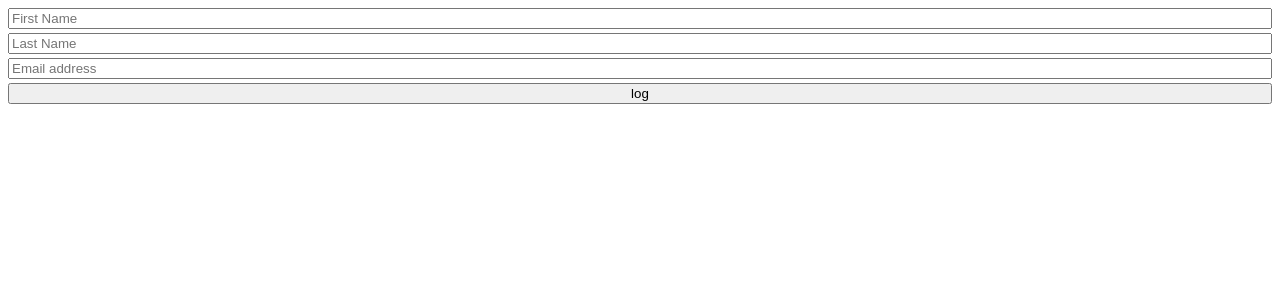
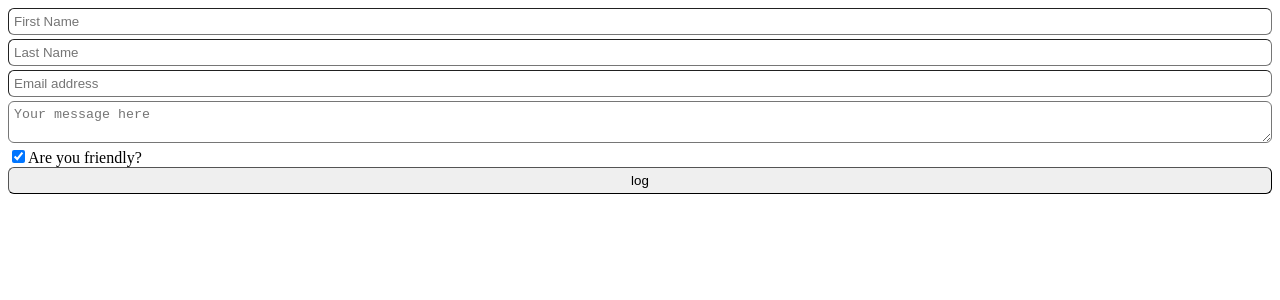
Before and after one commit to KrekoG/React-tutorial, a React app in the folder form-parctice/: page / in a window 1280 px wide. Shown: the top 300 px of the page. Built offline with nearby package versions, Linux system fonts and the light colour scheme.

Commit message:
Add textarea and checkbox

```diff
--- a/form-parctice/src/App.js
+++ b/form-parctice/src/App.js
@@ -6,11 +6,18 @@ export default function App() {
         firstName: "",
         lastName: "",
         email: "",
+        comments: "",
+        isFriendly: true,
     })
 
     function handleChange(event) {
+        const {name, value, type, checked} = event.target
+
         setFormData(prev =>
-            ({...prev, [event.target.name]: event.target.value})
+            ({
+                ...prev,
+                [name]: type === "checkbox" ? checked : value
+            })
         )
     }
 
@@ -38,6 +45,23 @@ export default function App() {
                     value={formData.email}
                     name="email"
                 />
+
+                <textarea
+                    placeholder="Your message here"
+                    onChange={handleChange}
+                    value={formData.comments}
+                    name="comments"
+                />
+                <div>
+                    <input
+                        id="isFriendly"
+                        type="checkbox"
+                        checked={formData.isFriendly}
+                        onChange={handleChange}
+                        name="isFriendly"
+                    />
+                    <label htmlFor="isFriendly">Are you friendly?</label>
+                </div>
             </form>
             <button onClick={(() => {console.log(formData)})}>log</button>
         </main>
--- a/form-parctice/src/css/main.scss
+++ b/form-parctice/src/css/main.scss
@@ -1,15 +1,13 @@
-main {
+main, form {
     display: flex;
     flex-direction: column;
 }
 
-form {
-    display: flex;
-    flex-direction: column;
-}
-
-input {
+input, textarea, button {
     margin-bottom: 4px;
+    padding: 5px;
+    border-width: 1px;
+    border-radius: 6px;
 }
 
 button {
```
